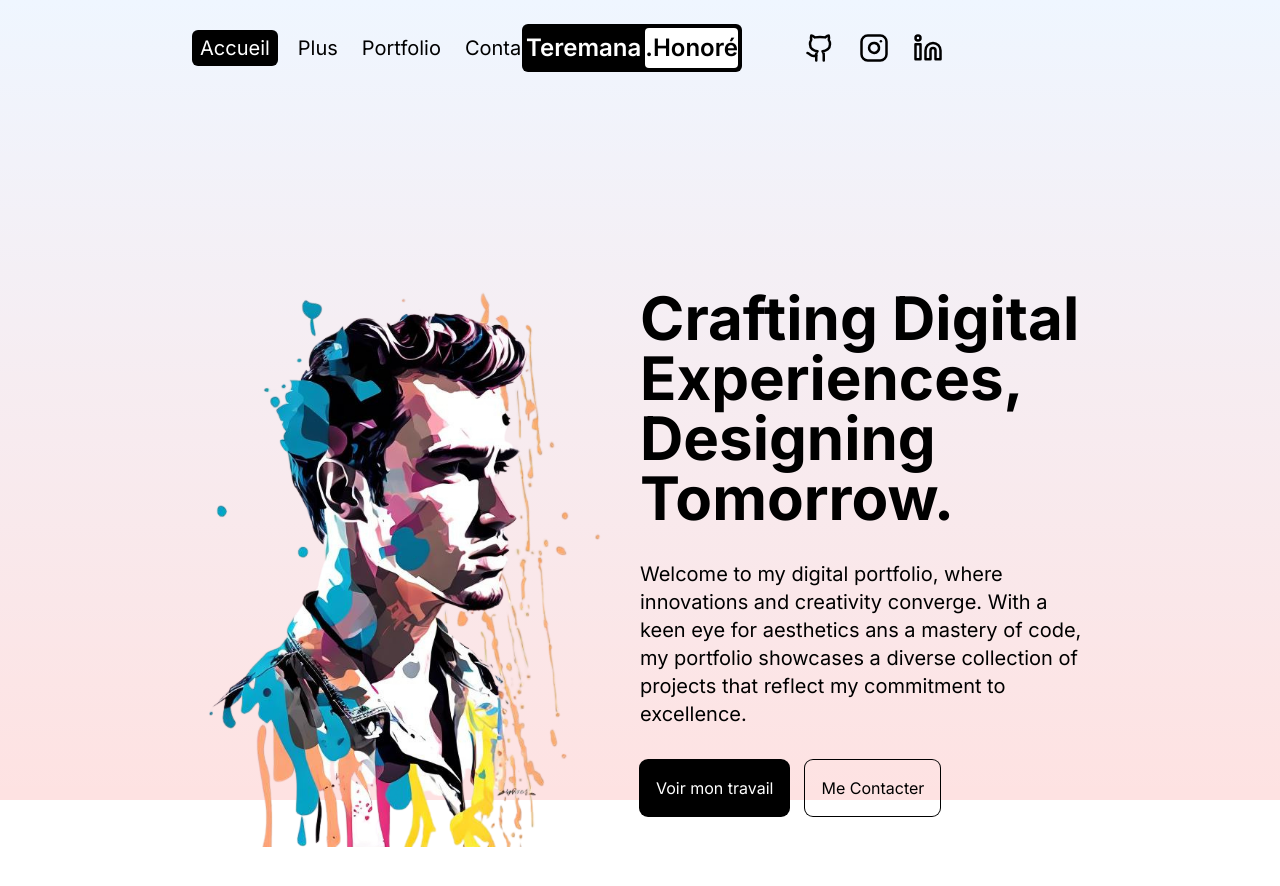
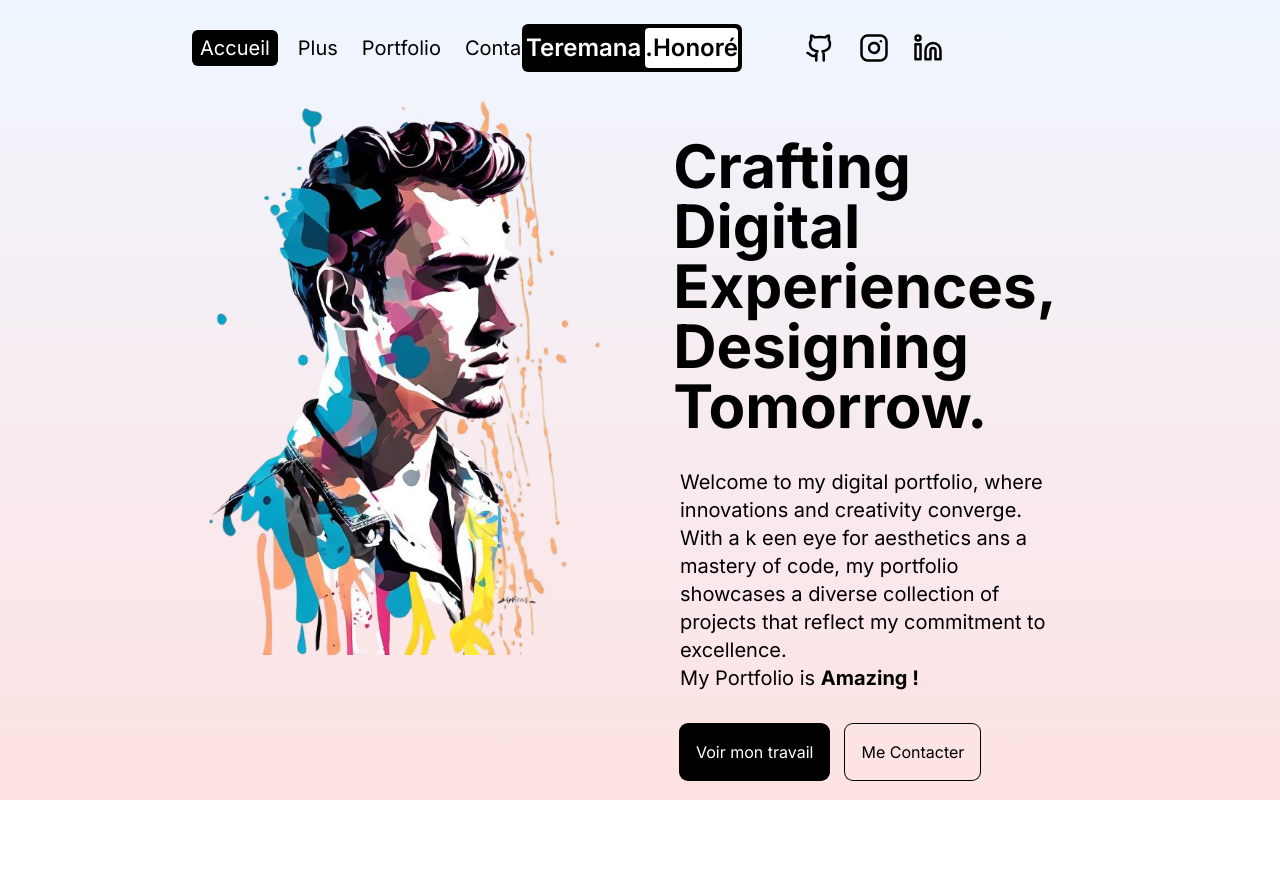
Before and after one commit to Wheelee/Portfolio, a Next.js app: page / in a window 1280 px wide. Shown: the top 886 px of the page. After the commit the page ends 820 px from the top, so only its background shows below. Built offline with nearby package versions, Linux system fonts and the light colour scheme.

Commit message:
Update main page

```diff
--- a/src/Components/navbar.jsx
+++ b/src/Components/navbar.jsx
@@ -42,7 +42,7 @@ const Navbar = () => {
                 <Link href={"https://github.com/Wheelee"}>
                 <Github size={30}/>
                 </Link>
-                <Link href={"https://github.com/Wheelee"}>
+                <Link href={"https://www.instagram.com/tere_.hnr/"}>
                 <Instagram size={30}/>
                 </Link>
                 <Link href={"https://github.com/Wheelee"}>
--- a/src/Components/type.jsx
+++ b/src/Components/type.jsx
@@ -5,15 +5,15 @@ import { Typewriter } from 'react-simple-typewriter'
 
 const Type = () => {
     return (
-        <h1>Bah mon Portfolio il est <Typewriter
-            words={['Beau', 'Superbe', 'Tip top', 'Bonne !']}
+        <span>My Portfolio is <span className="font-bold"><Typewriter
+            words={['Beautiful !', 'Amazing !', 'Incredible !', 'Sexy !']}
             loop={false}
             cursor
             cursorStyle='_'
             typeSpeed={70}
             deleteSpeed={50}
             delaySpeed={3000}
-        /></h1>
+        /></span></span>
     )
 }
 
--- a/src/app/page.jsx
+++ b/src/app/page.jsx
@@ -1,22 +1,24 @@
 'use client'
 import Image from "next/image"
 import face from "../../public/hero.png"
+import Type from "@/Components/type"
 
 const HomePage = () => {
 return (
-  <div className="h-full flex flex-col lg:flex-row px-4 sm:px-8 md:px-12 lg:px-20 xl:px-48 xl:py-48">
+  <div className="h-full flex flex-col lg:flex-row px-4 sm:px-8 md:px-12 lg:px-20 xl:px-48">
     {/*IMAGE CONTAINER*/}
     <div className="h-1/2 lg:h-full lg:w-1/2 relative">
       <Image src={face} alt="Visage en art" className="object-contain"/>
     </div>
     {/*TEXT CONTAINER*/}
-    <div className="h-1/2 lg:h-full lg:w-1/2 flex flex-col gap-8 items-center justify-center">
+    <div className="h-1/2 lg:h-full lg:w-1/2 flex flex-col gap-8 items-center justify-center p-10">
       {/*TITLE*/}
       <h1 className="text-4xl md:text-6xl font-bold">Crafting Digital Experiences, Designing Tomorrow.</h1>
       {/*DESCRIPTION*/}
-      <p className="md:text-xl">
+      <p className="md:text-xl flex flex-col">
         Welcome to my digital portfolio, where innovations and creativity converge.
-        With a keen eye for aesthetics ans a mastery of code, my portfolio showcases a diverse collection of projects that reflect my commitment to excellence.
+        With a k  een eye for aesthetics ans a mastery of code, my portfolio showcases a diverse collection of projects that reflect my commitment to excellence.
+        <Type/>
       </p>
       {/*BUTTONS*/}
       <div className=" flex gap-4 w-full">
```
